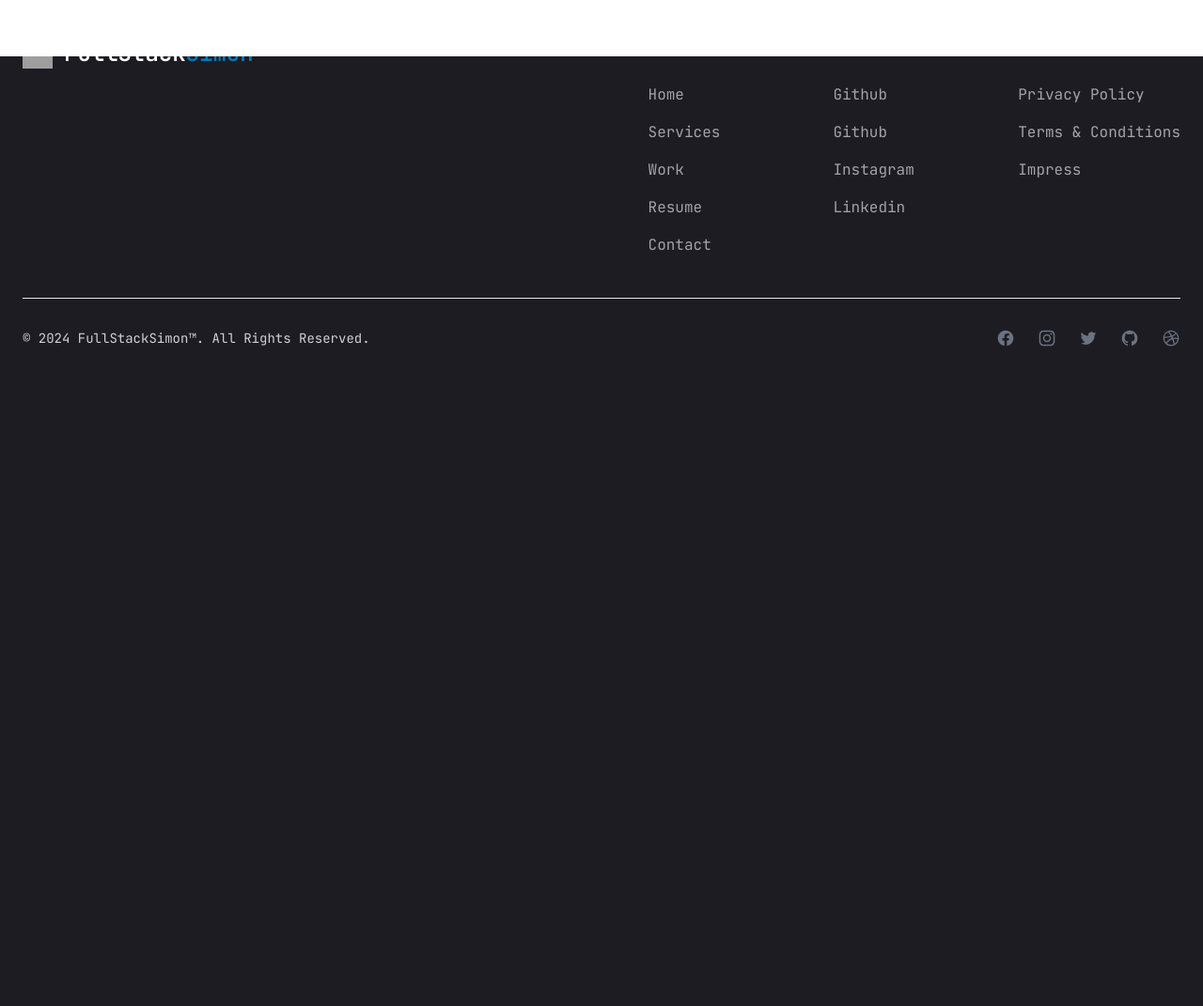
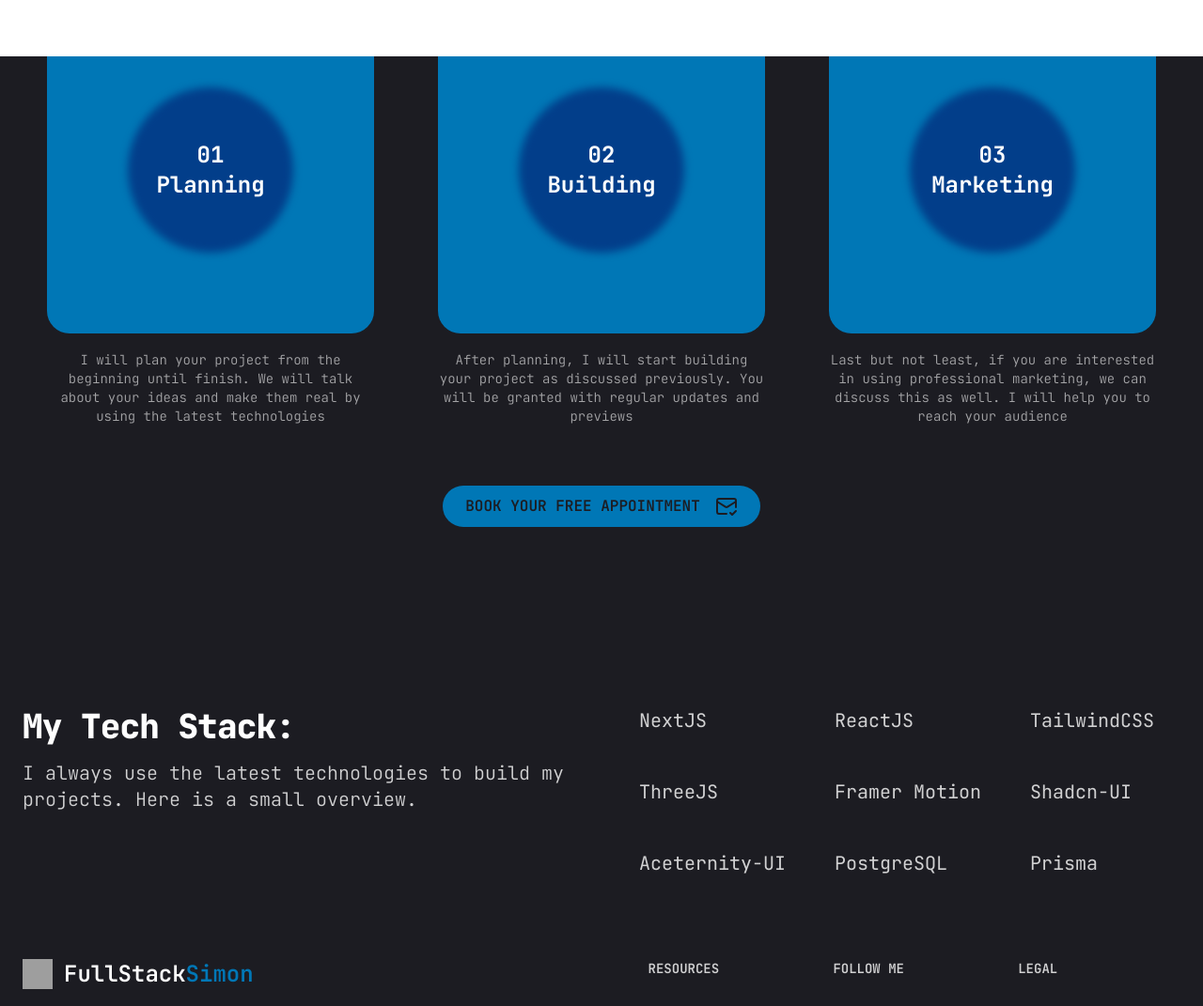
Before and after one commit to FullStackSimonIO/portfolio-3, a Next.js app: page / in a window 1280 px wide. Shown: the part 1540-2611 px from the top of the page at 94% size. Before the commit the page ends 1934 px from the top, so only its background shows below. Built offline with nearby package versions, Linux system fonts and the light colour scheme; grey boxes are pictures that could not be loaded.

Commit message:
added techstack section to homepage

```diff
--- a/app/(root)/page.tsx
+++ b/app/(root)/page.tsx
@@ -1,3 +1,4 @@
+import AboutMe from "@/components/home/AboutMe";
 import { Features } from "@/components/home/Features";
 import Hero from "@/components/home/Hero";
 import { Testimonials } from "@/components/home/Testimonials";
@@ -7,7 +8,8 @@ const Home = () => {
     <>
       <Hero />
       <Testimonials />
-      <Features />;
+      <Features />
+      <AboutMe />
     </>
   );
 };
--- /dev/null
+++ b/components/home/AboutMe.tsx
@@ -0,0 +1,52 @@
+import React from "react";
+
+const AboutMe = () => {
+  return (
+    <div>
+      <section className="bg-primary">
+        <div className="grid gap-8 py-8 px-4 mx-auto max-w-screen-xl sm:gap-16 lg:gap-20 md:grid-cols-2 lg:py-16 md:px-6">
+          <div className="text-gray-500 sm:text-lg dark:text-gray-400 mb-8">
+            <h2 className="mb-4 text-4xl font-extrabold tracking-tight text-white md:text-4xl">
+              My Tech Stack:
+            </h2>
+            <p className="font-light lg:text-xl text-white/80">
+              I always use the latest technologies to build my projects. Here is
+              a small overview.
+            </p>
+          </div>
+          <div className="grid text-xl grid-cols-2 gap-8 text-white/80 sm:gap-12 sm:grid-cols-3 ">
+            <p className="flex items-center justify-between hover:text-accent">
+              NextJS
+            </p>
+            <p className="flex items-center justify-between hover:text-accent">
+              ReactJS
+            </p>
+            <p className="flex items-center justify-between hover:text-accent">
+              TailwindCSS
+            </p>
+            <p className="flex items-center justify-between hover:text-accent">
+              ThreeJS
+            </p>
+            <p className="flex items-center justify-between hover:text-accent">
+              Framer Motion
+            </p>
+            <p className="flex items-center justify-between hover:text-accent">
+              Shadcn-UI
+            </p>
+            <p className="flex items-center justify-between hover:text-accent">
+              Aceternity-UI
+            </p>
+            <p className="flex items-center justify-between hover:text-accent">
+              PostgreSQL
+            </p>
+            <p className="flex items-center justify-between hover:text-accent">
+              Prisma
+            </p>
+          </div>
+        </div>
+      </section>
+    </div>
+  );
+};
+
+export default AboutMe;
--- a/components/home/Features.tsx
+++ b/components/home/Features.tsx
@@ -1,16 +1,49 @@
 import React from "react";
 import { FlipWords } from "../ui/flip-words";
+import { FeaturesCard } from "./FeaturesCard";
+import { Button } from "../ui/button";
+import { MailCheck } from "lucide-react";
+
+const words = ["powerful", "scalable", "beautiful", "modern"];
+const cards = [
+  {
+    number: "01",
+    text: "Planning",
+    description:
+      "I will plan your project from the beginning until finish. We will talk about your ideas and make them real by using the latest technologies",
+  },
+  {
+    number: "02",
+    text: "Building",
+    description:
+      "After planning, I will start building your project as discussed previously. You will be granted with regular updates and previews",
+  },
+  {
+    number: "03",
+    text: "Marketing",
+    description:
+      "Last but not least, if you are interested in using professional marketing, we can discuss this as well. I will help you to reach your audience",
+  },
+];
 
 export function Features() {
-  const words = ["powerful", "scalable", "beautiful", "modern"];
-
   return (
-    <div className="h-[30vh] flex items-center justify-center px-4">
+    <div className="h-auto flex flex-col items-center justify-center px-4 py-32">
       <div className="text-4xl font-normal text-white text-center">
         The most
-        <FlipWords className="inline-block" words={words} /> <br />
-        webapps built with NextJS
+        <FlipWords className="inline-block" words={words} />
+        <br />
+        webapps are built with NextJS
       </div>
+      <div className="grid grid-cols-1 xl:grid-cols-3 gap-8 pt-8 text-center">
+        {cards.map((card, index) => (
+          <FeaturesCard key={index} {...card} />
+        ))}
+      </div>
+      <Button className="flex flex-row uppercase mt-12 gap-4">
+        <p className="">Book your free appointment</p>
+        <MailCheck />
+      </Button>
     </div>
   );
 }
--- /dev/null
+++ b/components/home/FeaturesCard.tsx
@@ -0,0 +1,24 @@
+import React from "react";
+import { EvervaultCard } from "@/components/ui/everfault-card";
+
+export function FeaturesCard({
+  number,
+  text,
+  description,
+}: {
+  number: string;
+  text: string;
+  description: string;
+}) {
+  return (
+    <div className="flex flex-col  max-w-sm mx-auto p-4 relative h-[30rem]">
+      <EvervaultCard
+        number={number}
+        text={text}
+        className="flex items-center justify-center"
+      />
+
+      <h2 className=" text-white/60 mt-4 text-sm font-light">{description}</h2>
+    </div>
+  );
+}
--- a/components/home/Hero.tsx
+++ b/components/home/Hero.tsx
@@ -18,11 +18,15 @@ const Hero = () => {
               <span className="text-accent">Simon</span>
             </h1>
             <p className="max-w-[500px] mb-9 text-white/80">
-              I build the most powerfull Fullstack Webapplications with{" "}
-              <span className="text-accent">NextJS</span> and{" "}
+              I build the most powerfull{" "}
+              <span className="text-accent">Fullstack Webapplications</span>{" "}
+              with <span className="text-accent">NextJS</span> and{" "}
               <span className="text-accent">Typescript</span>. <br />
-              Boost your business to the next level with perfectly SEO
-              optimized, ultra fast and highly scalable Webapplication.
+              Boost your business to the next level with{" "}
+              <span className="text-accent">perfectly SEO optimized</span>,{" "}
+              <span className="text-accent">ultra fast</span> and{" "}
+              <span className="text-accent">highly scalable</span>{" "}
+              Webapplication.
             </p>
             <div className="flex flex-col xl:flex-row items-center gap-8">
               <Button
--- a/components/home/Testimonials.tsx
+++ b/components/home/Testimonials.tsx
@@ -6,7 +6,7 @@ import { InfiniteMovingCards } from "../ui/infinite-moving-cards";
 export function Testimonials() {
   return (
     <div className="h-auto rounded-md flex flex-col antialiased bg-primary dark:bg-black dark:bg-grid-white/[0.05] items-center relative overflow-hidden">
-      <h1 className="text-3xl font-bold mb-8">Customers Feedback:</h1>
+      <h1 className="text-4xl font-bold mb-8">Customers Feedback:</h1>
       <InfiniteMovingCards
         items={testimonials}
         direction="right"
--- /dev/null
+++ b/components/ui/accordion.tsx
@@ -0,0 +1,58 @@
+"use client"
+
+import * as React from "react"
+import * as AccordionPrimitive from "@radix-ui/react-accordion"
+import { ChevronDown } from "lucide-react"
+
+import { cn } from "@/lib/utils"
+
+const Accordion = AccordionPrimitive.Root
+
+const AccordionItem = React.forwardRef<
+  React.ElementRef<typeof AccordionPrimitive.Item>,
+  React.ComponentPropsWithoutRef<typeof AccordionPrimitive.Item>
+>(({ className, ...props }, ref) => (
+  <AccordionPrimitive.Item
+    ref={ref}
+    className={cn("border-b", className)}
+    {...props}
+  />
+))
+AccordionItem.displayName = "AccordionItem"
+
+const AccordionTrigger = React.forwardRef<
+  React.ElementRef<typeof AccordionPrimitive.Trigger>,
+  React.ComponentPropsWithoutRef<typeof AccordionPrimitive.Trigger>
+>(({ className, children, ...props }, ref) => (
+  <AccordionPrimitive.Header className="flex">
+    <AccordionPrimitive.Trigger
+      ref={ref}
+      className={cn(
+        "flex flex-1 items-center justify-between py-4 font-medium transition-all hover:underline [&[data-state=open]>svg]:rotate-180",
+        className
+      )}
+      {...props}
+    >
+      {children}
+      <ChevronDown className="h-4 w-4 shrink-0 transition-transform duration-200" />
+    </AccordionPrimitive.Trigger>
+  </AccordionPrimitive.Header>
+))
+AccordionTrigger.displayName = AccordionPrimitive.Trigger.displayName
+
+const AccordionContent = React.forwardRef<
+  React.ElementRef<typeof AccordionPrimitive.Content>,
+  React.ComponentPropsWithoutRef<typeof AccordionPrimitive.Content>
+>(({ className, children, ...props }, ref) => (
+  <AccordionPrimitive.Content
+    ref={ref}
+    className="overflow-hidden text-sm transition-all data-[state=closed]:animate-accordion-up data-[state=open]:animate-accordion-down"
+    {...props}
+  >
+    <div className={cn("pb-4 pt-0", className)}>{children}</div>
+  </AccordionPrimitive.Content>
+))
+
+AccordionContent.displayName = AccordionPrimitive.Content.displayName
+
+export { Accordion, AccordionItem, AccordionTrigger, AccordionContent }
--- /dev/null
+++ b/components/ui/everfault-card.tsx
@@ -0,0 +1,97 @@
+"use client";
+import { useMotionValue } from "framer-motion";
+import React, { useState, useEffect } from "react";
+import { useMotionTemplate, motion } from "framer-motion";
+import { cn } from "@/lib/utils";
+
+export const EvervaultCard = ({
+  number,
+  text,
+  className,
+}: {
+  number: string;
+  text?: string;
+  className?: string;
+}) => {
+  const mouseX = useMotionValue(0);
+  const mouseY = useMotionValue(0);
+
+  const [randomString, setRandomString] = useState("");
+
+  useEffect(() => {
+    const str = generateRandomString(1500);
+    setRandomString(str);
+  }, []);
+
+  function onMouseMove({ currentTarget, clientX, clientY }: any) {
+    const { left, top } = currentTarget.getBoundingClientRect();
+    mouseX.set(clientX - left);
+    mouseY.set(clientY - top);
+
+    const str = generateRandomString(1500);
+    setRandomString(str);
+  }
+
+  return (
+    <div
+      className={cn(
+        "p-0.5 bg-transparent aspect-square flex items-center justify-center w-full h-full relative",
+        className
+      )}
+    >
+      <div
+        onMouseMove={onMouseMove}
+        className="group/card rounded-3xl w-full relative overflow-hidden bg-accent flex items-center justify-center h-full"
+      >
+        <CardPattern
+          mouseX={mouseX}
+          mouseY={mouseY}
+          randomString={randomString}
+        />
+        <div className="relative z-10 flex items-center justify-center">
+          <div className="relative h-44 w-44 rounded-full flex items-center justify-center text-white font-bold text-2xl">
+            <div className="absolute w-full h-full bg-[#023e8a] blur-sm rounded-full" />
+            <span className=" text-white z-20 flex items-center justify-center">
+              {number}
+              <br />
+              {text}
+            </span>
+          </div>
+        </div>
+      </div>
+    </div>
+  );
+};
+
+export function CardPattern({ mouseX, mouseY, randomString }: any) {
+  const maskImage = useMotionTemplate`radial-gradient(250px at ${mouseX}px ${mouseY}px, white, transparent)`;
+  const style = { maskImage, WebkitMaskImage: maskImage };
+
+  return (
+    <div className="pointer-events-none">
+      <div className="absolute inset-0 rounded-2xl  [mask-image:linear-gradient(white,transparent)] group-hover/card:opacity-50"></div>
+      <motion.div
+        className="absolute inset-0 rounded-2xl bg-gradient-to-r from-green-500 to-blue-700 opacity-0  group-hover/card:opacity-100 backdrop-blur-xl transition duration-500"
+        style={style}
+      />
+      <motion.div
+        className="absolute inset-0 rounded-2xl opacity-0 mix-blend-overlay  group-hover/card:opacity-100"
+        style={style}
+      >
+        <p className="absolute inset-x-0 text-xs h-full break-words whitespace-pre-wrap text-white font-mono font-bold transition duration-500">
+          {randomString}
+        </p>
+      </motion.div>
+    </div>
+  );
+}
+
+const characters =
+  "ABCDEFGHIJKLMNOPQRSTUVWXYZabcdefghijklmnopqrstuvwxyz0123456789";
+export const generateRandomString = (length: number) => {
+  let result = "";
+  for (let i = 0; i < length; i++) {
+    result += characters.charAt(Math.floor(Math.random() * characters.length));
+  }
+  return result;
+};
--- a/tailwind.config.ts
+++ b/tailwind.config.ts
@@ -8,38 +8,55 @@ const config = {
   ],
   theme: {
   	container: {
-      center: true,
-      padding: "15px",
+  		center: 'true',
+  		padding: '15px',
   		screens: {
-        sm: "640px",
-        md: "768px",
-        lg: "960px",
-        xl: "1200px",
-      },
+  			sm: '640px',
+  			md: '768px',
+  			lg: '960px',
+  			xl: '1200px'
+  		}
   	},
   	fontFamily: {
-      primary: "var(--font-jetbrainsMono)",
+  		primary: 'var(--font-jetbrainsMono)'
   	},
   	extend: {
   		colors: {
-        primary: "#1c1c22",
+  			primary: '#1c1c22',
   			accent: {
-          DEFAULT: "#0077b6", // Default color
-          hover: "#00e187", // Hover color
-        },
+  				DEFAULT: '#0077b6',
+  				hover: '#00e187'
+  			}
   		},
   		keyframes: {
   			scroll: {
   				to: {
-            transform: "translate(calc(-50% - 0.5rem))",
+  					transform: 'translate(calc(-50% - 0.5rem))'
+  				}
   			},
+  			'accordion-down': {
+  				from: {
+  					height: '0'
   				},
+  				to: {
+  					height: 'var(--radix-accordion-content-height)'
+  				}
+  			},
+  			'accordion-up': {
+  				from: {
+  					height: 'var(--radix-accordion-content-height)'
+  				},
+  				to: {
+  					height: '0'
+  				}
+  			}
   		},
   		animation: {
-        scroll:
-          "scroll var(--animation-duration, 40s) var(--animation-direction, forwards) linear infinite",
-      },
-    },
+  			scroll: 'scroll var(--animation-duration, 40s) var(--animation-direction, forwards) linear infinite',
+  			'accordion-down': 'accordion-down 0.2s ease-out',
+  			'accordion-up': 'accordion-up 0.2s ease-out'
+  		}
+  	}
   },
   plugins: [require("tailwindcss-animate"), addVariablesForColors],
 };
```
Also changed, not shown: package.json (+9 -8 lines), 1 other file (tests, documents, lock files or other folders). Lines whose indentation alone changed are shown as unchanged.
